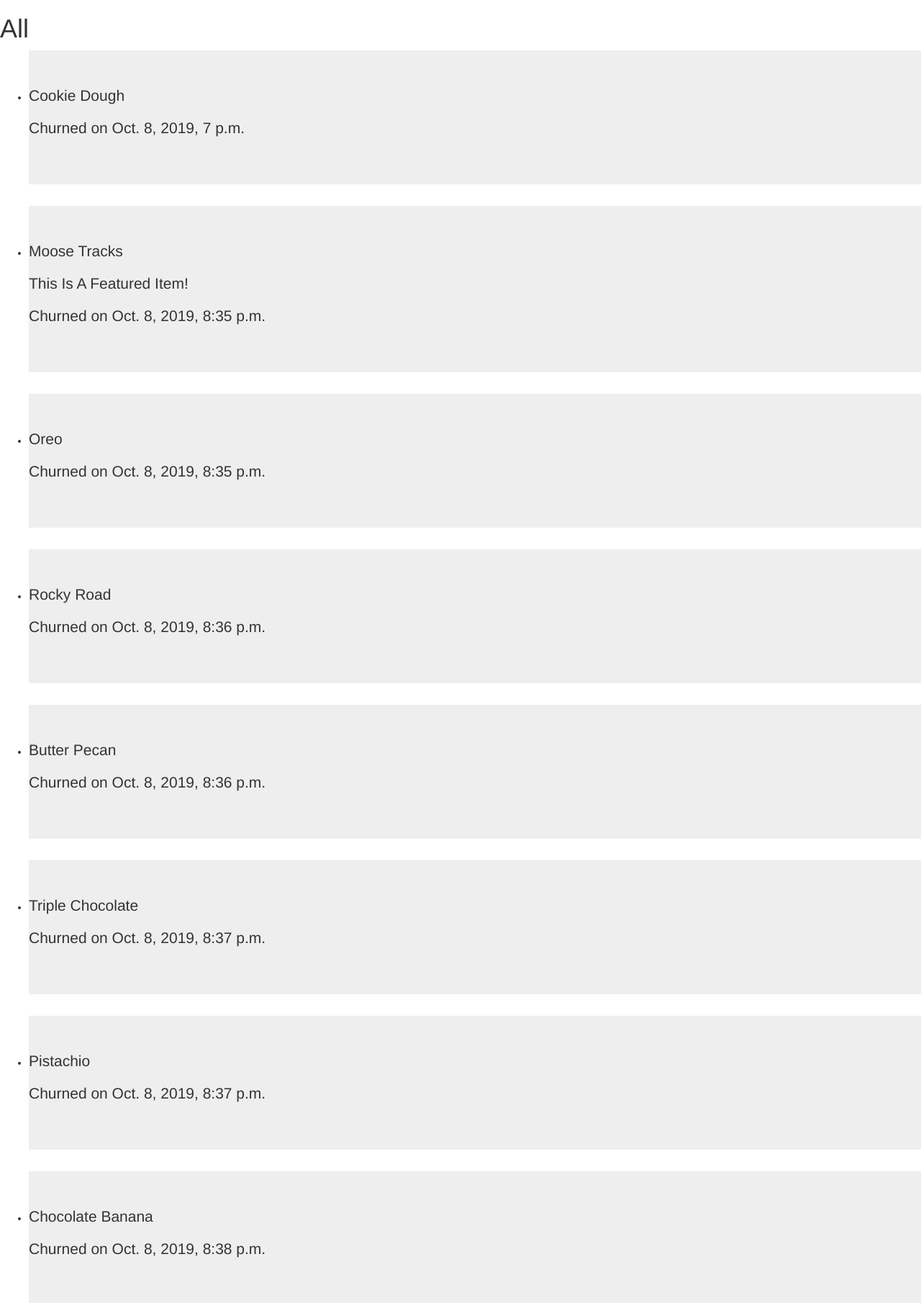
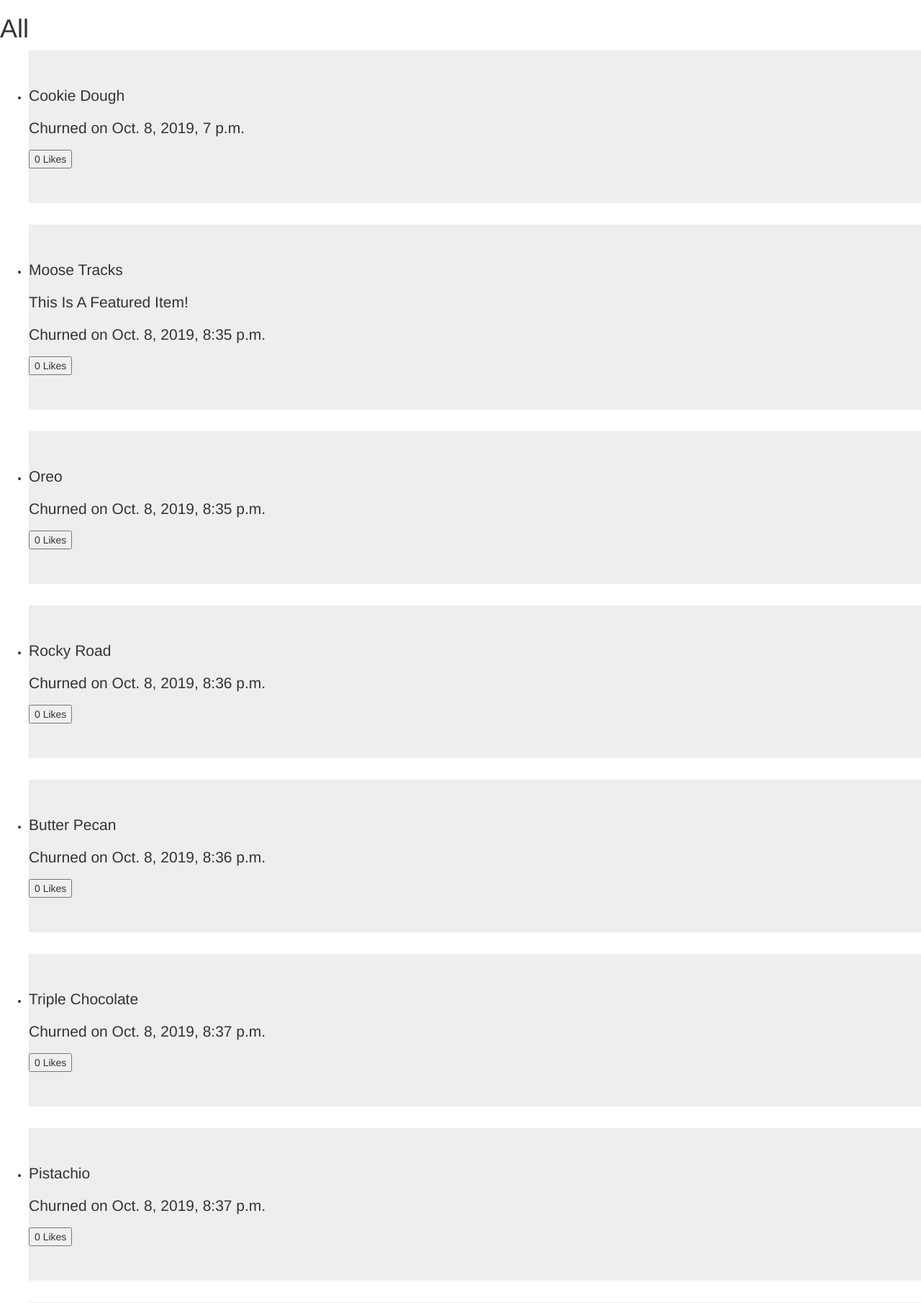
Before and after one commit to apierc2175/7.1.1_ice_cream, a Django app: page /icecream/ in a window 1280 px wide. Shown: the top 1810 px of the page at 72% size. Run offline with Django 3.2, Linux system fonts and the light colour scheme; data comes from the database, SQL or seed files in the repository; both versions use the stored data as it was after the commit; some libraries are stand-ins or nearby versions.

Commit message:
got like buttons to appear but not function

```diff
--- a/icecream/models.py
+++ b/icecream/models.py
@@ -29,7 +29,7 @@ class IceCream(models.Model):
     available = models.CharField(max_length=255, choices=AVAILABLE_CHOICES, default=DAILY)
     featured = models.BooleanField(default=False)
     date_churned = models.DateTimeField('date churned', default=timezone.now)
-
+    likes = models.IntegerField(default=0)
     def __str__(self):
         return self.flavor
 #
--- a/icecream/templates/icecream/index.html
+++ b/icecream/templates/icecream/index.html
@@ -21,6 +21,7 @@
             <p>This Is A Featured Item!</p>
           {% endifequal %}
           <p>Churned on {{ice_cream.date_churned}}</p>
+          <button onclick="likes()">{{ice_cream.likes}} Likes</button
         </li>
       </div>
       {% endfor %}
--- a/icecream/views.py
+++ b/icecream/views.py
@@ -39,3 +39,9 @@ def seasonal(request):
         'heading': 'Seasonal Ice Cream Flavors'
     }
     return render(request, 'icecream/index.html', context)
+
+def likes(request):
+    ice_cream.likes = ice_cream.likes + 1
+    icecream.likes.save()
+
+    return render(request, 'icecream/index.html')
```
Also changed, not shown: db.sqlite3, icecream/migrations/0003_icecream_likes.py (added).
